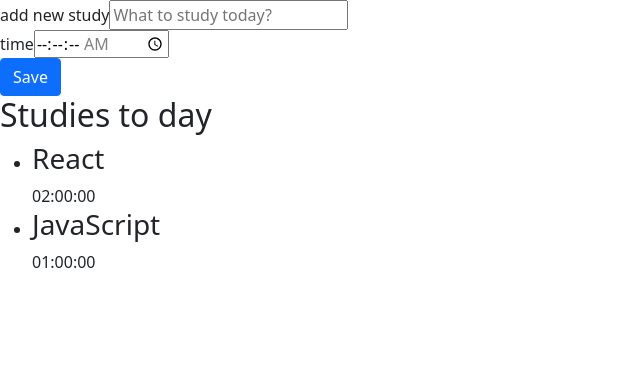
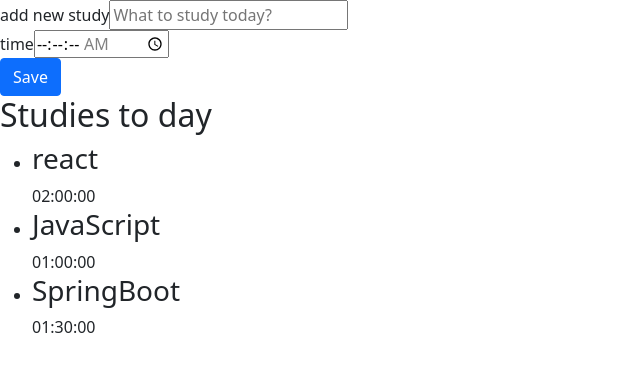
Before and after one commit to LucasrVeras/sarev-studies, a React (Create React App) app: page / in a window 1280 px wide. Shown: the top 372 px of the page, without its empty margins (0-640 px from the left). Built offline with nearby package versions, Linux system fonts and the light colour scheme.

Commit message:
List map

```diff
--- a/src/components/List/index.tsx
+++ b/src/components/List/index.tsx
@@ -1,22 +1,29 @@
 import React from 'react';
 
+
 function List(){
+
+	const tasks = [{
+		task: 'react',
+		time: '02:00:00'
+	},{
+		task: 'JavaScript',
+		time: '01:00:00'
+	},{
+		task: 'SpringBoot',
+		time: '01:30:00'
+	}];
+
 	return (
 		<aside>
 			<h2>Studies to day</h2>
 			<ul>
-				<li>
-					<h3>React</h3>
-					<span>
-						02:00:00
-					</span>
-				</li>
-				<li>
-					<h3>JavaScript</h3>
-					<span>
-						01:00:00
-					</span>
-				</li>
+				{tasks.map((item, index) => (
+					<li key={index}>
+						<h3>{item.task}</h3>
+						<span>{item.time}</span>
+					</li>
+				))}
 			</ul>
 		</aside>
 	);
```
